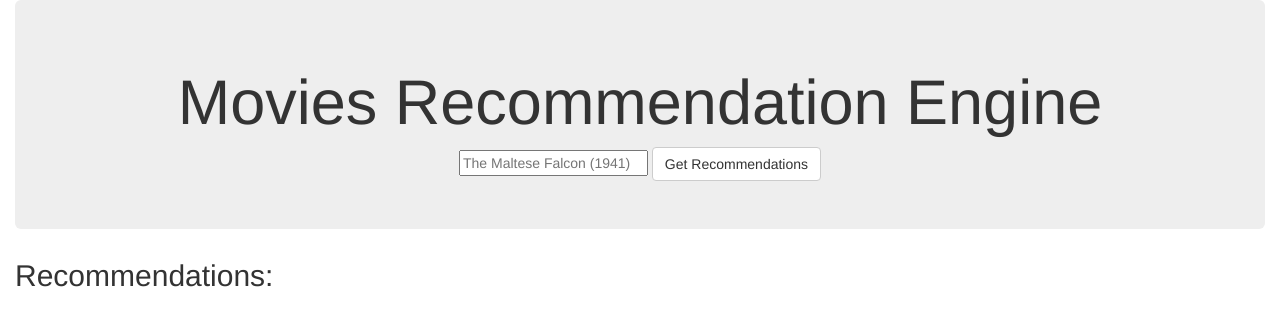
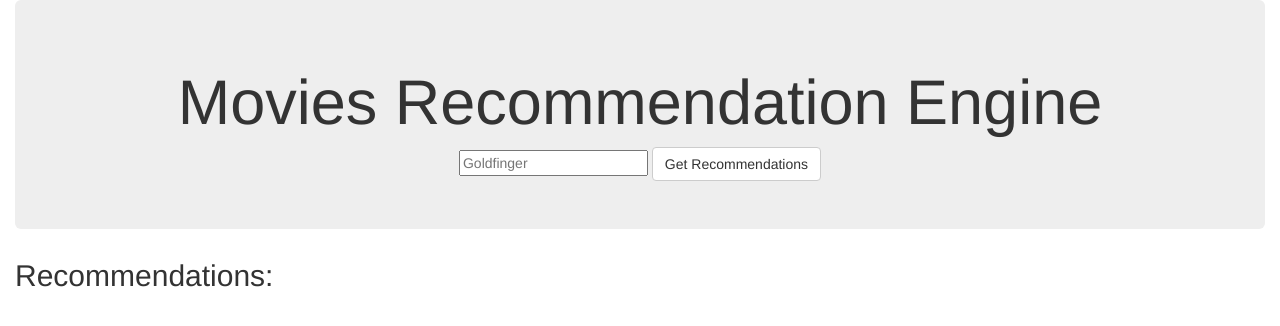
Before and after one commit to TPapiernik/Final_Project, a Flask app: page / in a window 1280 px wide. Shown: the top 326 px of the page. Run offline with Flask 2, Linux system fonts and the light colour scheme; some libraries are stand-ins or nearby versions.

Commit message:
Updated index.html

```diff
--- a/templates/index.html
+++ b/templates/index.html
@@ -12,7 +12,7 @@
     <div class="jumbotron text-center">
       <h1>Movies Recommendation Engine</h1>
       <form method="POST">
-        <input type="text" name="inputMovie" placeholder="The Maltese Falcon (1941)" id="viewerTitleHTML">
+        <input type="text" name="inputMovie" placeholder="Goldfinger" id="viewerTitleHTML">
         <button type="submit" class="btn btn-default">Get Recommendations</button>
       </form>
     </div>
```
